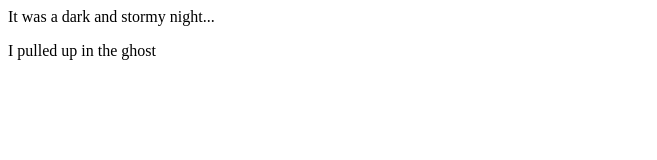
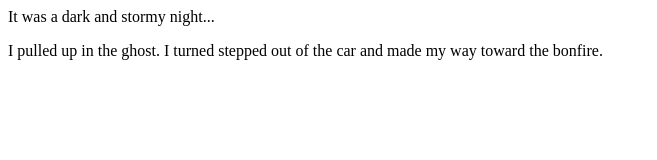
Before and after one commit to rdwaller/fireside-story, a plain HTML site: page index.html in a window 1280 px wide. Shown: the whole page, without its empty margins (0-657 px from the left). Drawn offline with Linux system fonts and the light colour scheme.

Commit message:
added line to story

```diff
--- a/index.html
+++ b/index.html
@@ -1,6 +1,6 @@
 <html>
-        <body>
-          <p>It was a dark and stormy night...</p>
-          <p>I pulled up in the ghost</p>
-        </body>
-      </html>
+  <body>
+    <p>It was a dark and stormy night...</p>
+    <p>I pulled up in the ghost. I turned stepped out of the car and made my way toward the bonfire.</p>
+  </body>
+</html>
```
